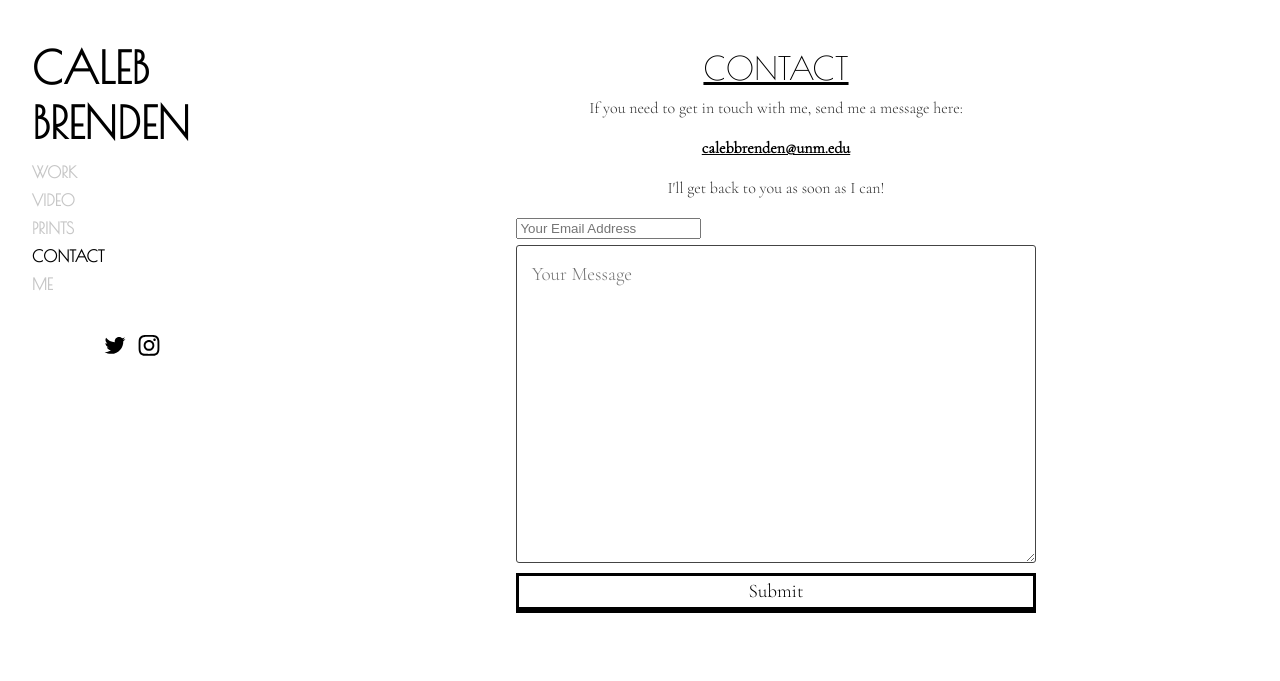
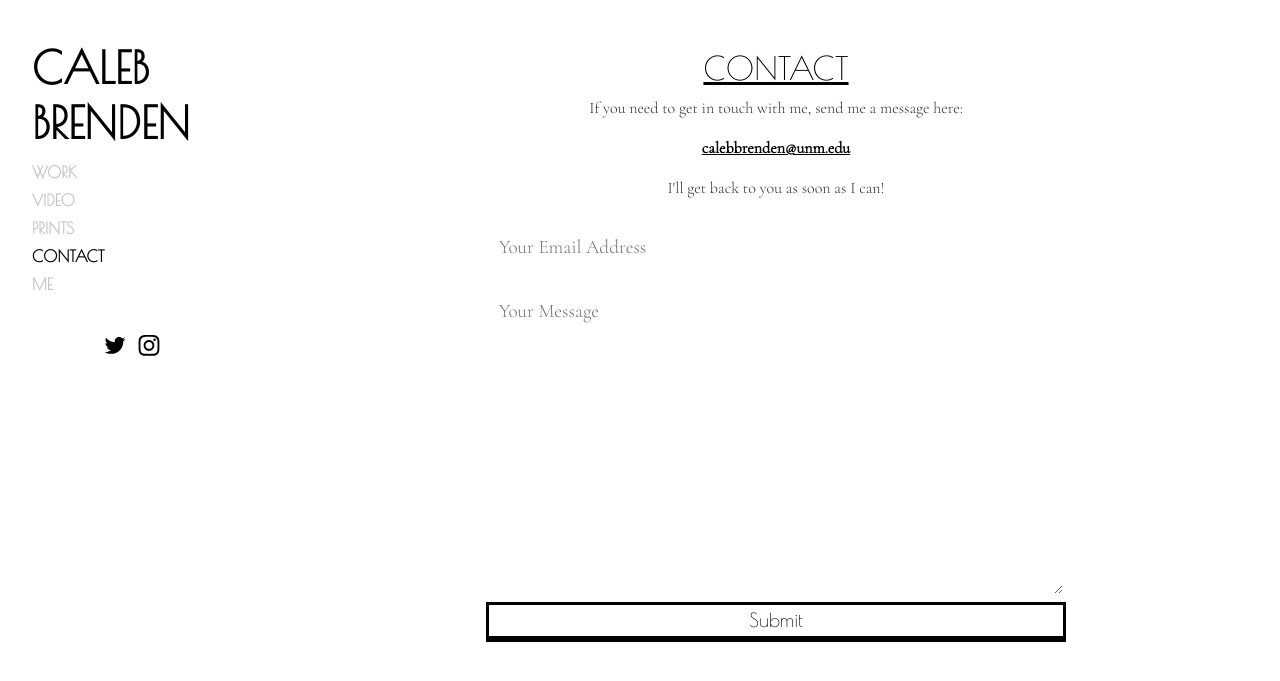
Before and after one commit to calebbrenden/my-site, a Jekyll site: the page built from contact.md, in a window 1280 px wide. Shown: the top 681 px of the page. Built offline with Jekyll 4.4.1, drawn with Linux system fonts in a browser that asks for light colours.

Commit message:
edited form css

```diff
--- a/_sass/hydeout/_layout.scss
+++ b/_sass/hydeout/_layout.scss
@@ -174,7 +174,7 @@
      CONTACT FORM
 ----------------------------------------------------------- */
 
-form.contact-form input[type="text"], form.contact-form textarea[type="text"], form.contact-form email[type="email"] {
+form.contact-form input[type="text"], form.contact-form textarea[type="text"], form.contact-form input[type="email"] {
   font-family: $root-font-family;
   font-weight: 300;
   font-style: normal;
@@ -183,17 +183,16 @@
   width: 100%;
   vertical-align: middle;
   margin-top: 0.25em;
-    margin-bottom: 0.5em;
-    padding: 0.75em;
+  margin-bottom: 0.25em;
+  padding: 0.5em;
   border-style: solid;
-    border-color: #444;
-    border-width: 1px;
-    border-radius: 3px;
+  border-color: #fff;
+  border-width: 3px;
 }
 
 form.contact-form input[type="submit"] {
-  font-family: $root-font-family;
-  font-weight: 300;
+  font-family: 'Poiret One', sans-serif;
+  font-weight: 400;
   font-style: normal;
   font-size: $root-font-size;
   line-height: $root-line-height;
```
Lines whose indentation alone changed are shown as unchanged.
